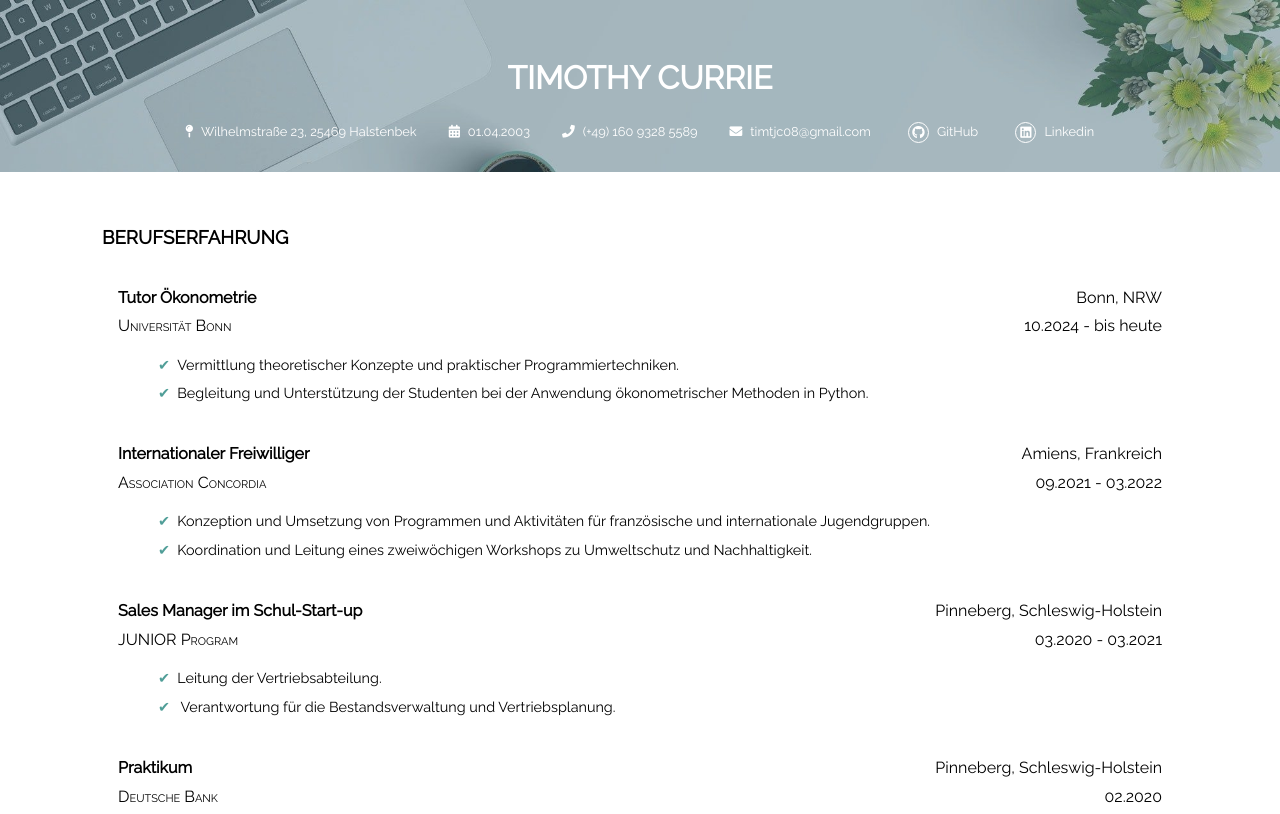
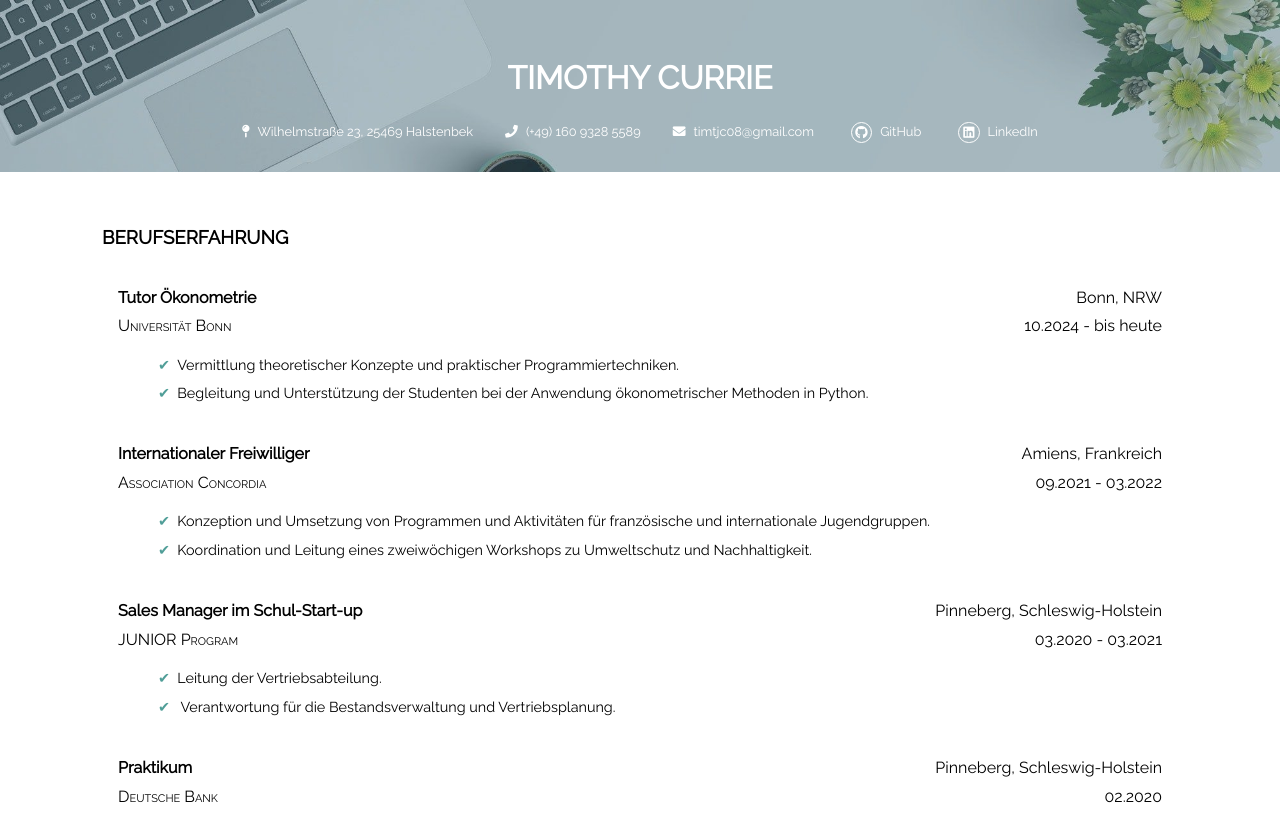
Before and after one commit to Tim2othy/CV, a plain HTML site: page index.html in a window 1280 px wide. Shown: the top 814 px of the page. Drawn offline with Linux system fonts and the light colour scheme.

Commit message:
fixed typo

```diff
--- a/index.html
+++ b/index.html
@@ -18,10 +18,6 @@
         <span>Wilhelmstraße 23, 25469 Halstenbek</span>
       </div>
       <div class="info-item">
-        <i class="fas fa-calendar-alt"></i>
-        <span>01.04.2003</span>
-      </div>
-      <div class="info-item">
         <i class="fas fa-phone"></i>
         <span>(+49) 160 9328 5589</span>
       </div>
@@ -35,7 +31,7 @@
       </div>
       <div class="info-item">
         <i class="fab fa-linkedin"></i>
-        <a href="https://www.linkedin.com/in/timothyjakobcurrie/">Linkedin</a>
+        <a href="https://www.linkedin.com/in/timothyjakobcurrie/">LinkedIn</a>
       </div>
 
     </div>
```
